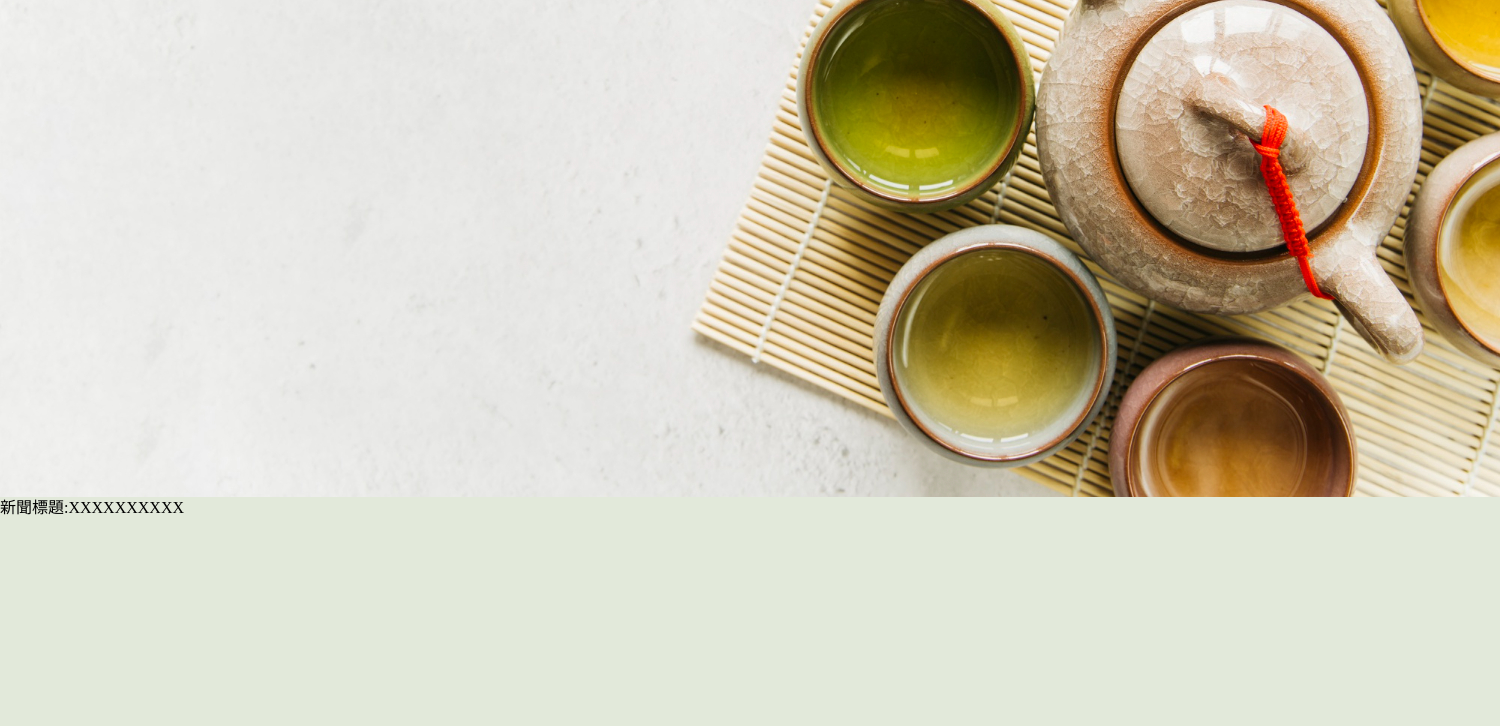
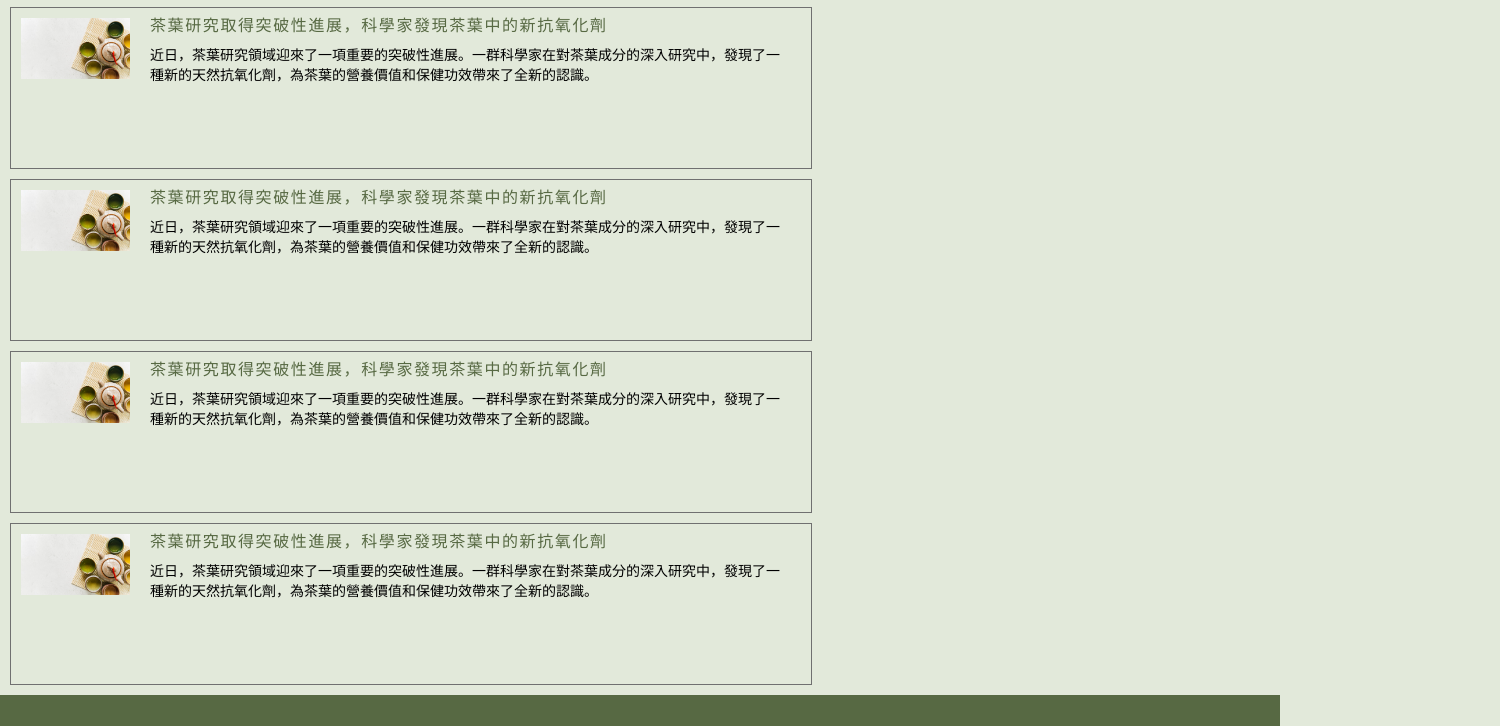
Before and after one commit to Jie-Fu-Chiu/Jie-Fu-Chiu.github.io, a plain HTML site: page news.html in a window 1280 px wide. Shown: the part 932-1658 px from the top of the page, 1500 px wide, since content can reach past the window. Before the commit the page ends 1448 px from the top, so only its background shows below. Drawn offline with Linux system fonts and the light colour scheme.

Commit message:
modify 2

```diff
--- a/CSS/news.css
+++ b/CSS/news.css
@@ -11,6 +11,7 @@
 }
 .news-banner img{
     width: 100%;
+    height: 526px;
     object-fit: cover;
 }
 .news-ch{
@@ -46,4 +47,29 @@
  .news-section{
    width: 800px;
    height: 160px;
+   margin: 10px;
+   border: 1.2px solid #707070;
+   display: flex;
  }
+ .news-section-image{
+   width: 180px;
+   height: 120px;
+   padding: 10px;
+ }
+ .news-section-image img{
+   width: 100%;
+   object-fit: cover;
+ }
+ h4 {
+   font-family: 'Noto Serif TC', serif;
+   font-size: 16px;
+   letter-spacing: 0.1em;
+   color: #576943;
+   padding: 10px 0 10px 10px;
+}
+p{
+   line-height: 20px;
+   font-size: 14px;
+   padding: 0px 20px 30px 10px;
+   font-family: 'Noto Sans TC', sans-serif;
+}
--- a/news.html
+++ b/news.html
@@ -44,8 +44,76 @@
                 <img src="Images/news_demo 1.jpg" alt="">
             </div>
             <div class="news-seciton-txt">
+                <h4>
+                    茶葉研究取得突破性進展，科學家發現茶葉中的新抗氧化劑
+                </h4>
                 <p>
-                    新聞標題:XXXXXXXXXX
+                    近日，茶葉研究領域迎來了一項重要的突破性進展。一群科學家在對茶葉成分的深入研究中，發現了一種新的天然抗氧化劑，為茶葉的營養價值和保健功效帶來了全新的認識。
+                </p>
+            </div>
+        </div>
+        <div class="news-section">
+            <div class="news-section-image">
+                <img src="Images/news_demo 1.jpg" alt="">
+            </div>
+            <div class="news-seciton-txt">
+                <h4>
+                    茶葉研究取得突破性進展，科學家發現茶葉中的新抗氧化劑
+                </h4>
+                <p>
+                    近日，茶葉研究領域迎來了一項重要的突破性進展。一群科學家在對茶葉成分的深入研究中，發現了一種新的天然抗氧化劑，為茶葉的營養價值和保健功效帶來了全新的認識。
+                </p>
+            </div>
+        </div>
+        <div class="news-section">
+            <div class="news-section-image">
+                <img src="Images/news_demo 1.jpg" alt="">
+            </div>
+            <div class="news-seciton-txt">
+                <h4>
+                    茶葉研究取得突破性進展，科學家發現茶葉中的新抗氧化劑
+                </h4>
+                <p>
+                    近日，茶葉研究領域迎來了一項重要的突破性進展。一群科學家在對茶葉成分的深入研究中，發現了一種新的天然抗氧化劑，為茶葉的營養價值和保健功效帶來了全新的認識。
+                </p>
+            </div>
+        </div>
+        <div class="news-section">
+            <div class="news-section-image">
+                <img src="Images/news_demo 1.jpg" alt="">
+            </div>
+            <div class="news-seciton-txt">
+                <h4>
+                    茶葉研究取得突破性進展，科學家發現茶葉中的新抗氧化劑
+                </h4>
+                <p>
+                    近日，茶葉研究領域迎來了一項重要的突破性進展。一群科學家在對茶葉成分的深入研究中，發現了一種新的天然抗氧化劑，為茶葉的營養價值和保健功效帶來了全新的認識。
+                </p>
+            </div>
+        </div>
+        <div class="news-section">
+            <div class="news-section-image">
+                <img src="Images/news_demo 1.jpg" alt="">
+            </div>
+            <div class="news-seciton-txt">
+                <h4>
+                    茶葉研究取得突破性進展，科學家發現茶葉中的新抗氧化劑
+                </h4>
+                <p>
+                    近日，茶葉研究領域迎來了一項重要的突破性進展。一群科學家在對茶葉成分的深入研究中，發現了一種新的天然抗氧化劑，為茶葉的營養價值和保健功效帶來了全新的認識。
+                </p>
+            </div>
+        </div>
+        <div class="news-section">
+            <div class="news-section-image">
+                <img src="Images/news_demo 1.jpg" alt="">
+            </div>
+            <div class="news-seciton-txt">
+                <h4>
+                    茶葉研究取得突破性進展，科學家發現茶葉中的新抗氧化劑
+                </h4>
+                <p>
+                    近日，茶葉研究領域迎來了一項重要的突破性進展。一群科學家在對茶葉成分的深入研究中，發現了一種新的天然抗氧化劑，為茶葉的營養價值和保健功效帶來了全新的認識。
                 </p>
             </div>
         </div>
```
